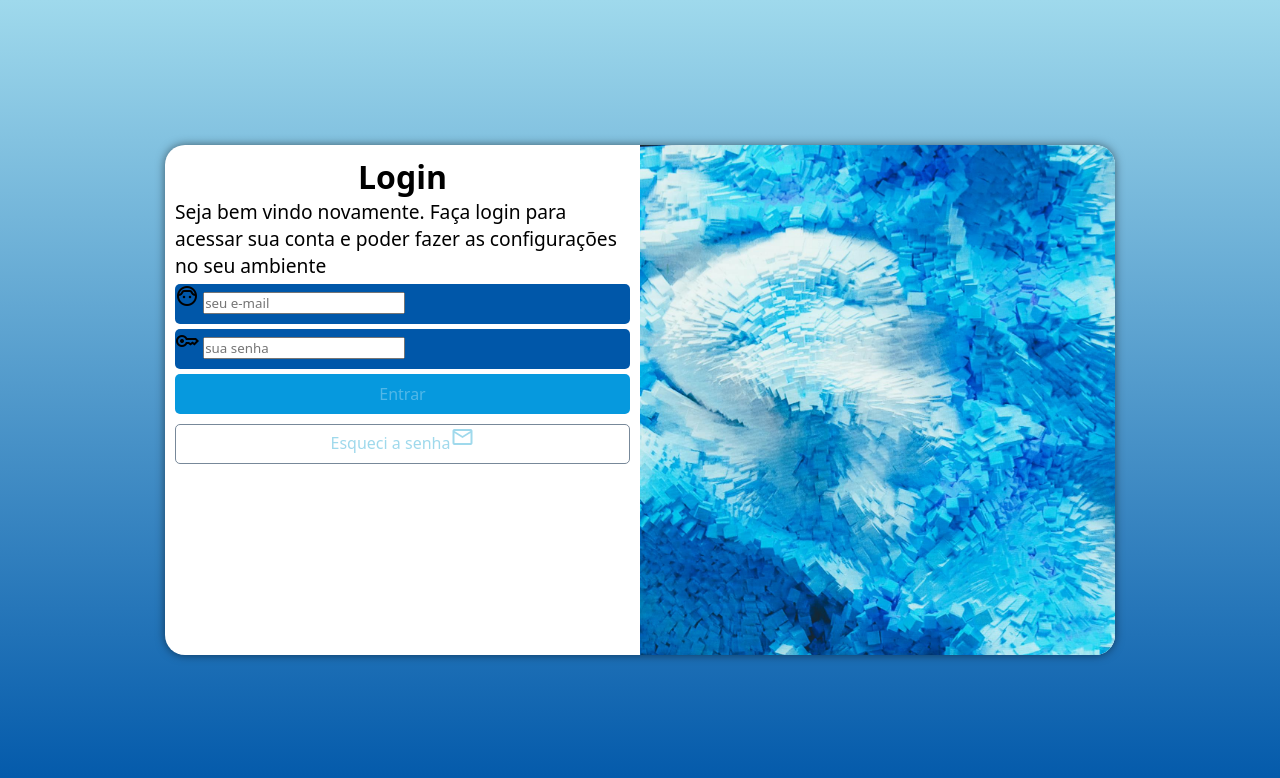
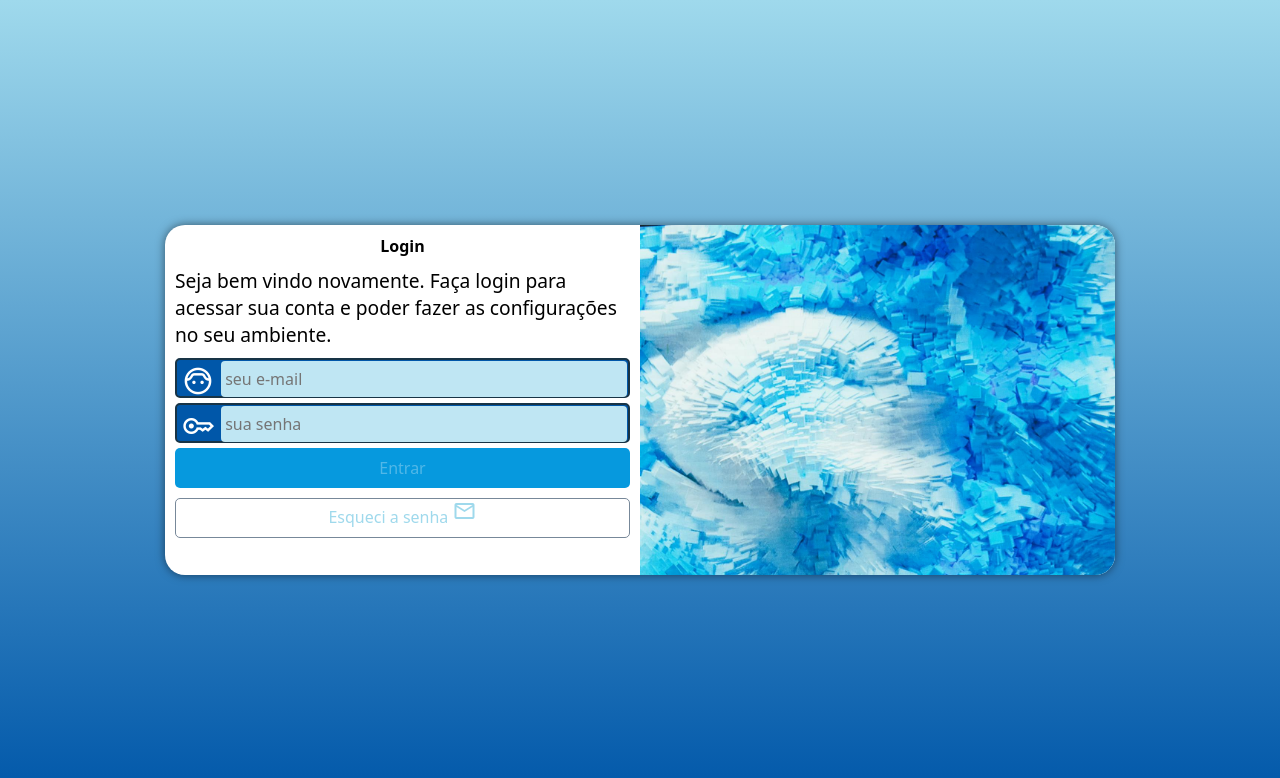
Before and after one commit to abraaogg/projeto-login, a plain HTML site: page index.html in a window 1280 px wide. Drawn offline with nearby package versions, Linux system fonts and the light colour scheme.

Commit message:
finished login page

```diff
--- a/estilos/media-query.css
+++ b/estilos/media-query.css
@@ -10,7 +10,7 @@ Desktop: 992px até 1200px
 Grandes telas: acima de 1200px
 */
 
-@media screen and (min-width: 768px) and (max-width: 992px)
+@media screen and (min-width: 768px) and (max-width: 992px) /* Configuração para tablet*/
  {
     body{
         background-image: linear-gradient(to bottom, #9FD9EC, #0057A9);
@@ -18,6 +18,7 @@ Grandes telas: acima de 1200px
 
     section#login{
         width: 80vw;
+        height: 400px;
     }
 
     section#login > div#imagem{
@@ -40,7 +41,7 @@ Grandes telas: acima de 1200px
     }
 }
 
-@media screen and (min-width: 992px)
+@media screen and (min-width: 992px) /* Configurações de Desktop*/
  {
     body{
         background-image: linear-gradient(to bottom, #9FD9EC, #0057A9);
@@ -48,6 +49,7 @@ Grandes telas: acima de 1200px
 
     section#login{
         width: 950px;
+        height: 350px;
     }
 
     section#login > div#imagem{
@@ -63,10 +65,11 @@ Grandes telas: acima de 1200px
     }
 
     div#formulario > h1{
-        font-size: 2em;
+        font-size: 1em;
     }
 
     div#formulario > p{
         font-size: 1.2em;
+        margin: 10px 0px;
     }
 }
--- a/estilos/style.css
+++ b/estilos/style.css
@@ -30,7 +30,6 @@ section#login {
     position: absolute;
     top: 50%;
     left: 50%;
-    transform: translate(-50%, -50%);
     overflow: hidden;
 
     background-color: white;
@@ -39,6 +38,7 @@ section#login {
     border-radius: 20px;
     box-shadow: 0px 0px 10px rgba(0, 0, 0, 0.521);
 
+    transform: translate(-50%, -50%);
     transition: width .5s, height .5s;
     transition-timing-function: ease;
 
@@ -67,15 +67,39 @@ div#formulario > h1{
 
 form > div.campo {
     background-color: #0057A9;
+    border: 2px solid #183446;
     display: block;
     width: 100%;
     height: 40px;
     border-radius: 5px;
     margin: 5px 0px;
+
 }
 
 div.campo > label{
     display: none ;
+}
+
+div.campo > span{
+    color: white;
+    font-size: 2em;
+    width: 40px;
+    padding: 5px;
+}
+
+div.campo > input{
+    background-color: #bfe6f3;
+    font-size: 1em;
+    width: calc(100% - 45px) ;
+    height: 100%;
+    border: 0px;
+    border-radius: 4px;
+    padding: 4px;
+    transform: translateY(-12px);
+}
+
+div.campo > input:focus-within{
+    background-color: white;
 }
 
 form > input[type=submit] {
--- a/index.html
+++ b/index.html
@@ -17,7 +17,7 @@
 
             <div id="formulario">
                 <h1>Login</h1>
-                <p>Seja bem vindo novamente. Faça login para acessar sua conta e poder fazer as configurações no seu ambiente</p>
+                <p>Seja bem vindo novamente. Faça login para acessar sua conta e poder fazer as configurações no seu ambiente.</p>
                 <form action="login.php" method="post">
 
                     <div class="campo">
@@ -37,7 +37,8 @@
                     </div>
 
                         <input type="submit" value="Entrar">
-                        <a href="esqueci.html" class="botao">Esqueci a senha<span class="material-symbols-outlined">
+                        <a href="esqueci.html" class="botao">Esqueci a senha
+                            <span class="material-symbols-outlined">
                            mail
                             </span>
                         </a>
```
